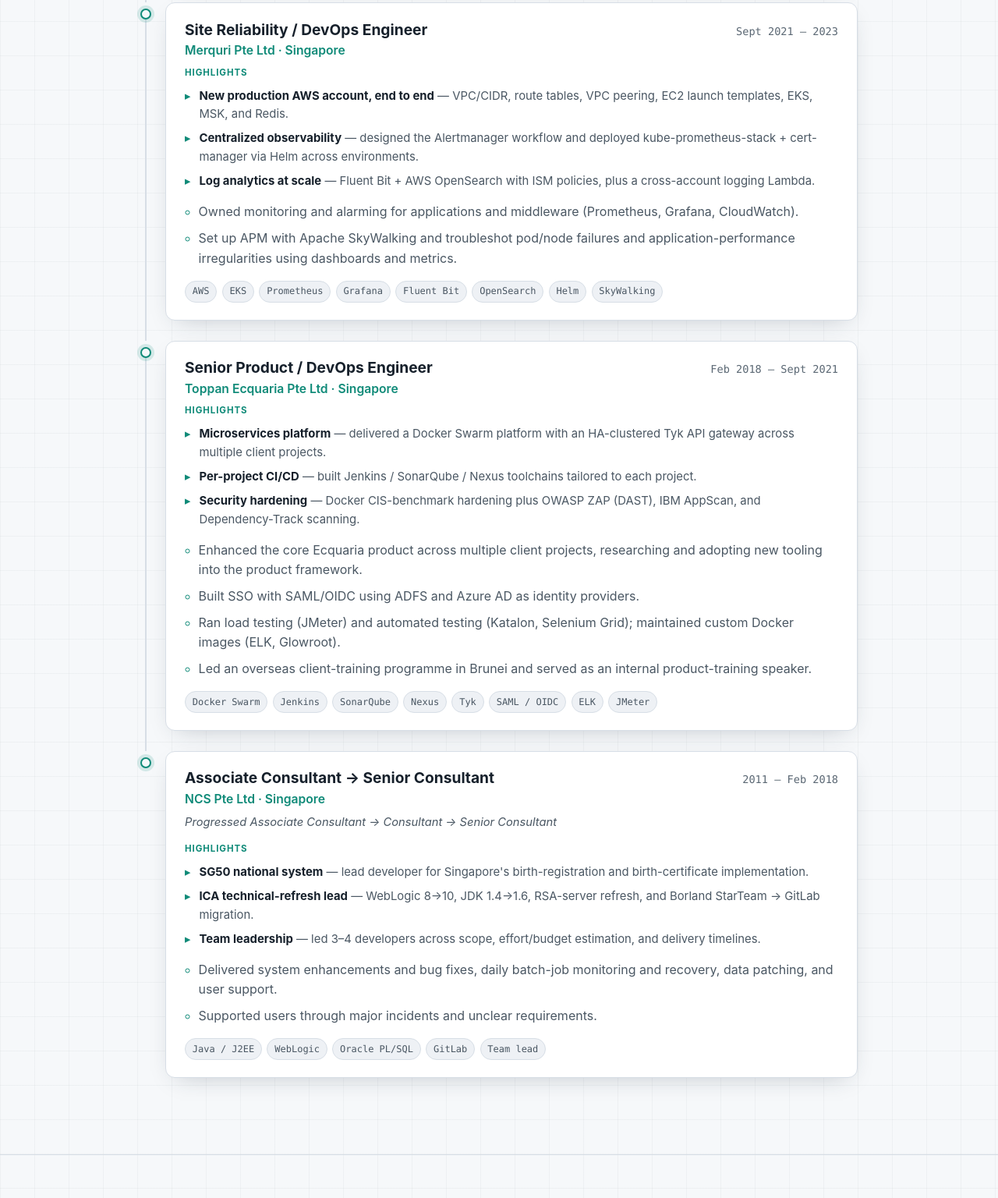
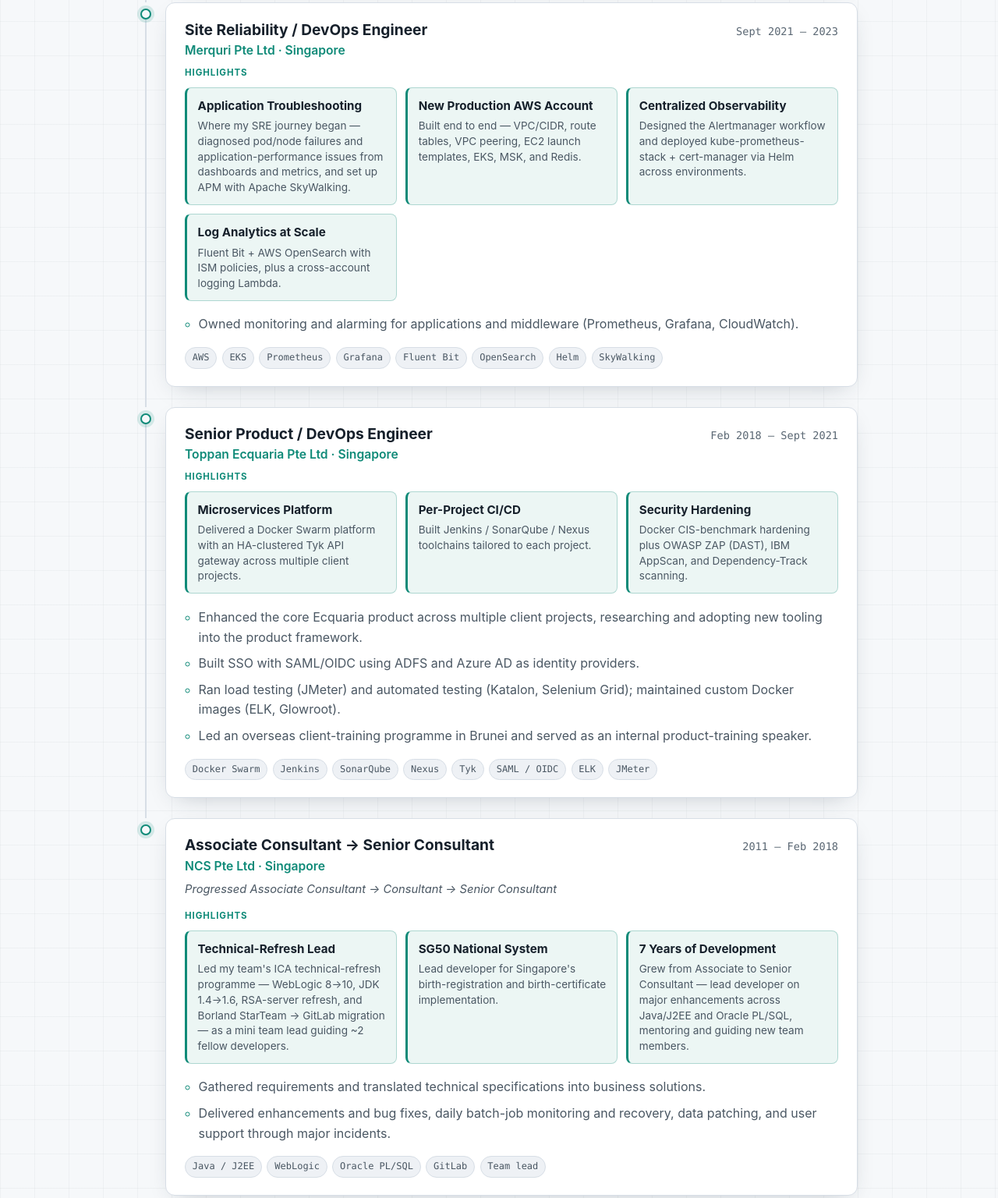
Before and after one commit to zshrine/zshrine.github.io, a plain HTML site: page index.html in a window 1280 px wide. Shown: the part 2173-3709 px from the top of the page at 78% size. Drawn offline with Linux system fonts and the light colour scheme.

Commit message:
Unify card format across all roles; add Merquri app-troubleshooting; strengthen NCS dev/lead emphasis

```diff
--- a/index.html
+++ b/index.html
@@ -213,14 +213,26 @@
                 <p class="card__dates">Sept 2021 – 2023</p>
               </header>
               <p class="card__hl-label">Highlights</p>
-              <ul class="card__hl-list">
-                <li><strong>New production AWS account, end to end</strong> — VPC/CIDR, route tables, VPC peering, EC2 launch templates, EKS, MSK, and Redis.</li>
-                <li><strong>Centralized observability</strong> — designed the Alertmanager workflow and deployed kube-prometheus-stack + cert-manager via Helm across environments.</li>
-                <li><strong>Log analytics at scale</strong> — Fluent Bit + AWS OpenSearch with ISM policies, plus a cross-account logging Lambda.</li>
-              </ul>
+              <div class="card__highlights">
+                <div class="hl-mini">
+                  <h4>Application Troubleshooting</h4>
+                  <p>Where my SRE journey began — diagnosed pod/node failures and application-performance issues from dashboards and metrics, and set up APM with Apache SkyWalking.</p>
+                </div>
+                <div class="hl-mini">
+                  <h4>New Production AWS Account</h4>
+                  <p>Built end to end — VPC/CIDR, route tables, VPC peering, EC2 launch templates, EKS, MSK, and Redis.</p>
+                </div>
+                <div class="hl-mini">
+                  <h4>Centralized Observability</h4>
+                  <p>Designed the Alertmanager workflow and deployed kube-prometheus-stack + cert-manager via Helm across environments.</p>
+                </div>
+                <div class="hl-mini">
+                  <h4>Log Analytics at Scale</h4>
+                  <p>Fluent Bit + AWS OpenSearch with ISM policies, plus a cross-account logging Lambda.</p>
+                </div>
+              </div>
               <ul class="bullets">
                 <li>Owned monitoring and alarming for applications and middleware (Prometheus, Grafana, CloudWatch).</li>
-                <li>Set up APM with Apache SkyWalking and troubleshot pod/node failures and application-performance irregularities using dashboards and metrics.</li>
               </ul>
               <ul class="tags" aria-label="Technologies">
                 <li>AWS</li><li>EKS</li><li>Prometheus</li><li>Grafana</li><li>Fluent Bit</li><li>OpenSearch</li><li>Helm</li><li>SkyWalking</li>
@@ -240,11 +252,20 @@
                 <p class="card__dates">Feb 2018 – Sept 2021</p>
               </header>
               <p class="card__hl-label">Highlights</p>
-              <ul class="card__hl-list">
-                <li><strong>Microservices platform</strong> — delivered a Docker Swarm platform with an HA-clustered Tyk API gateway across multiple client projects.</li>
-                <li><strong>Per-project CI/CD</strong> — built Jenkins / SonarQube / Nexus toolchains tailored to each project.</li>
-                <li><strong>Security hardening</strong> — Docker CIS-benchmark hardening plus OWASP ZAP (DAST), IBM AppScan, and Dependency-Track scanning.</li>
-              </ul>
+              <div class="card__highlights">
+                <div class="hl-mini">
+                  <h4>Microservices Platform</h4>
+                  <p>Delivered a Docker Swarm platform with an HA-clustered Tyk API gateway across multiple client projects.</p>
+                </div>
+                <div class="hl-mini">
+                  <h4>Per-Project CI/CD</h4>
+                  <p>Built Jenkins / SonarQube / Nexus toolchains tailored to each project.</p>
+                </div>
+                <div class="hl-mini">
+                  <h4>Security Hardening</h4>
+                  <p>Docker CIS-benchmark hardening plus OWASP ZAP (DAST), IBM AppScan, and Dependency-Track scanning.</p>
+                </div>
+              </div>
               <ul class="bullets">
                 <li>Enhanced the core Ecquaria product across multiple client projects, researching and adopting new tooling into the product framework.</li>
                 <li>Built SSO with SAML/OIDC using ADFS and Azure AD as identity providers.</li>
@@ -270,14 +291,23 @@
               </header>
               <p class="card__sub">Progressed Associate Consultant → Consultant → Senior Consultant</p>
               <p class="card__hl-label">Highlights</p>
-              <ul class="card__hl-list">
-                <li><strong>SG50 national system</strong> — lead developer for Singapore's birth-registration and birth-certificate implementation.</li>
-                <li><strong>ICA technical-refresh lead</strong> — WebLogic 8→10, JDK 1.4→1.6, RSA-server refresh, and Borland StarTeam → GitLab migration.</li>
-                <li><strong>Team leadership</strong> — led 3–4 developers across scope, effort/budget estimation, and delivery timelines.</li>
-              </ul>
+              <div class="card__highlights">
+                <div class="hl-mini">
+                  <h4>Technical-Refresh Lead</h4>
+                  <p>Led my team's ICA technical-refresh programme — WebLogic 8→10, JDK 1.4→1.6, RSA-server refresh, and Borland StarTeam → GitLab migration — as a mini team lead guiding ~2 fellow developers.</p>
+                </div>
+                <div class="hl-mini">
+                  <h4>SG50 National System</h4>
+                  <p>Lead developer for Singapore's birth-registration and birth-certificate implementation.</p>
+                </div>
+                <div class="hl-mini">
+                  <h4>7 Years of Development</h4>
+                  <p>Grew from Associate to Senior Consultant — lead developer on major enhancements across Java/J2EE and Oracle PL/SQL, mentoring and guiding new team members.</p>
+                </div>
+              </div>
               <ul class="bullets">
-                <li>Delivered system enhancements and bug fixes, daily batch-job monitoring and recovery, data patching, and user support.</li>
-                <li>Supported users through major incidents and unclear requirements.</li>
+                <li>Gathered requirements and translated technical specifications into business solutions.</li>
+                <li>Delivered enhancements and bug fixes, daily batch-job monitoring and recovery, data patching, and user support through major incidents.</li>
               </ul>
               <ul class="tags" aria-label="Technologies">
                 <li>Java / J2EE</li><li>WebLogic</li><li>Oracle PL/SQL</li><li>GitLab</li><li>Team lead</li>
```
